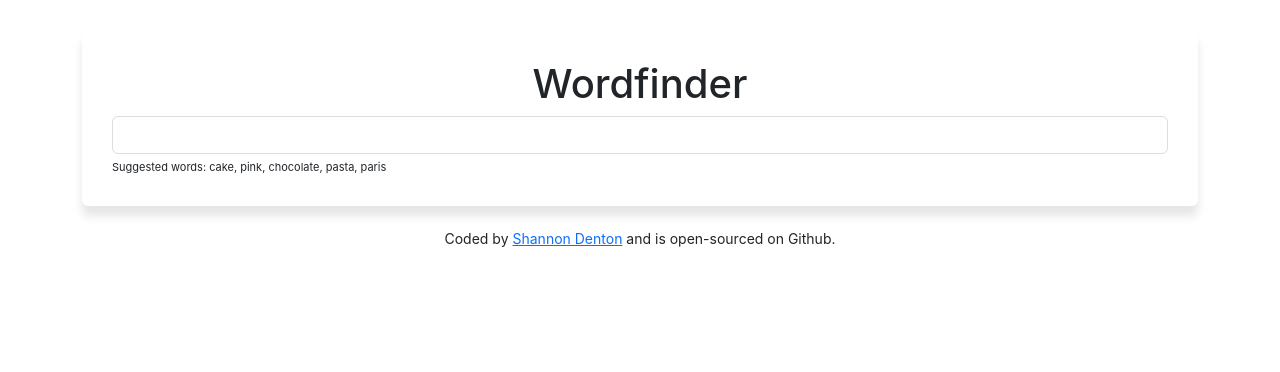
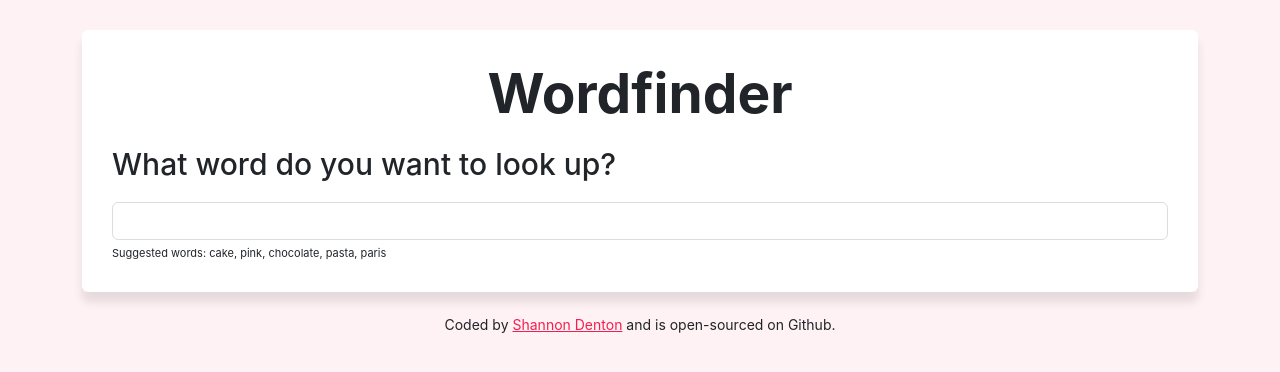
Before and after one commit to ShannonDenton/dictionary-project, a React (Create React App) app: page / in a window 1280 px wide. Shown: the top 372 px of the page. Built offline with nearby package versions, Linux system fonts and the light colour scheme; no server answers.

Commit message:
Added API to render images

```diff
--- a/src/App.css
+++ b/src/App.css
@@ -1,3 +1,11 @@
+body {
+  background-color: #fff2f4;
+}
+
+a {
+  color: #F41F4E;
+}
+
 .App-header {
   margin: 30px 0;
 }
--- a/src/Dictionary.css
+++ b/src/Dictionary.css
@@ -8,6 +8,14 @@
 
 .Dictionary h1 {
   text-align: center;
+  font-size: 55px;
+  font-weight: bold;
+  margin-bottom: 20px;
+}
+
+.Dictionary h2 {
+    font-size: 30px;
+  margin-bottom: 20px;
 }
 
 .Dictionary input {
--- a/src/Dictionary.js
+++ b/src/Dictionary.js
@@ -1,6 +1,7 @@
 import React, { useState } from "react";
 import "./Dictionary.css";
 import Results from "./Results";
+import Photos from "./Photos"
 
 import axios from "axios";
 
@@ -8,14 +9,28 @@ export default function Dictionary(props) {
   let [keyword, setKeyword] = useState(props.defaultKeyword);
   let [results, setResults] = useState(null);
   let [loaded, setLoaded] = useState(false);
+  let [photos, setPhotos] = useState(null);
 
-  function handleResponse(response) {
+  function handleDictionResponse(response) {
     setResults(response.data[0]);
   }
 
+function handlePexelsResponse(response) {
+  setPhotos(response.data.photos);
+}
+
   function search() {
     let apiUrl = `https://api.dictionaryapi.dev/api/v2/entries/en/${keyword}`;
-    axios.get(apiUrl).then(handleResponse);
+    axios.get(apiUrl).then(handleDictionResponse);
+
+let pexelsApiKey =
+"563492ad6f9170000100000145e60f3c39d94efbbfa234b6071c00fd";
+
+let pexelsApiUrl =
+`https://api.pexels.com/v1/search?query=${keyword}`
+let headers = {Authorization : `Bearer ${pexelsApiKey}`};
+    axios.get(pexelsApiUrl, {headers: headers}).then(handlePexelsResponse);
+
   }
 
   function handleSubmit(event) {
@@ -37,6 +52,7 @@ export default function Dictionary(props) {
       <div className="Dictionary">
         <section>
           <h1>Wordfinder</h1>
+          <h2>What word do you want to look up?</h2>
           <form onSubmit={handleSubmit}>
             <input type="search" onChange={handleKeywordChange} />
           </form>
@@ -44,6 +60,7 @@ export default function Dictionary(props) {
             Suggested words: cake, pink, chocolate, pasta, paris
           </div>
           <Results results={results} />
+          <Photos photos={photos} />
         </section>
       </div>
     );
--- a/src/Meaning.css
+++ b/src/Meaning.css
@@ -1,5 +1,5 @@
 .Meaning .definition {
-  font-size: 24px;
+  font-size: 20px;
   line-height: 1.5;
   font-weight: bold;
 }
--- /dev/null
+++ b/src/Photos.css
@@ -0,0 +1,4 @@
+.Photos img {
+    border-radius: 4px;
+    margin-bottom: 20px;
+}
--- /dev/null
+++ b/src/Photos.js
@@ -0,0 +1,24 @@
+import React from "react";
+import './Photos.css'
+
+export default function Photos(props) {
+    if (props.photos) {
+            console.log(props.photos)
+return (
+    <section className="Photos">
+        <div className="row">
+        {props.photos.map(function (photo, index) {
+            return (
+            <div className="col-4" key={index}>
+            <img src={photo.src.landscape} className="img-fluid" alt="photos"/>
+
+            </div>
+            )
+        })}
+        </div>
+    </section>
+);
+    } else {
+        return null;
+    }
+}
--- a/src/Results.css
+++ b/src/Results.css
@@ -3,3 +3,7 @@
   font-weight: bold;
   line-height: 1.5;
 }
+
+section {
+  background-color: aqua;
+}
```
